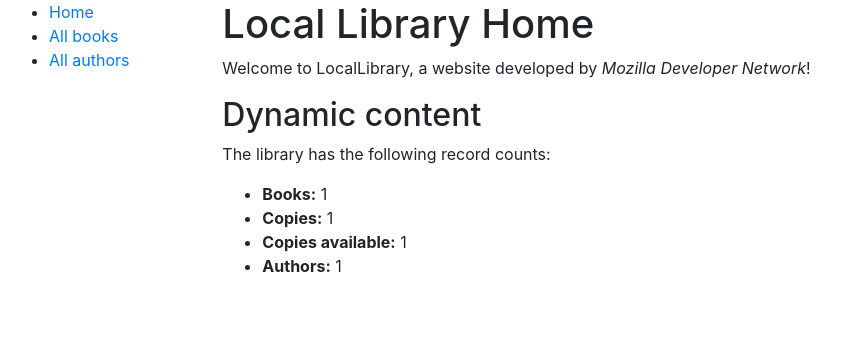
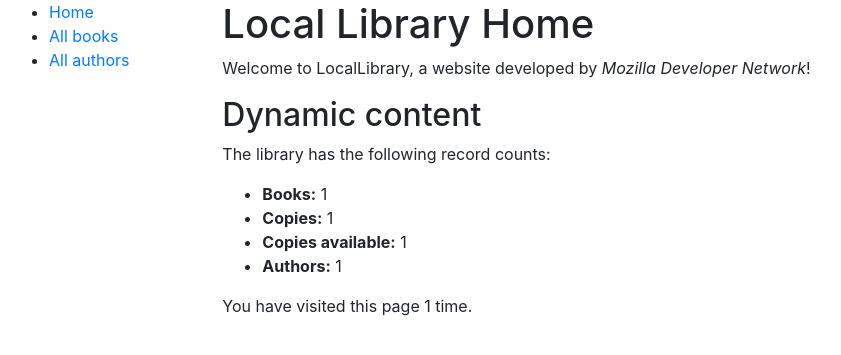
Before and after one commit to wolfitis/locallibrary, a Django app: template catalog/templates/index.html in a window 1280 px wide. Shown: the top 355 px of the page, without its empty margins (6-847 px from the left). Run offline with Django 3.2, Linux system fonts and the light colour scheme; the template is opened without the code that fills it: most values are stand-ins (such as "Sample title", 1, 10 or a date in 2020).

Commit message:
sessions enabled

```diff
--- a/catalog/templates/index.html
+++ b/catalog/templates/index.html
@@ -15,4 +15,6 @@
     <li><strong>Copies available:</strong> {{ num_instances_available }}</li>
     <li><strong>Authors:</strong> {{ num_authors }}</li>
 </ul>
+<p>You have visited this page {{ num_visits }} time{% if num_visits > 1 %}s{% endif %}.</p>
+
 {% endblock %}
--- a/catalog/views.py
+++ b/catalog/views.py
@@ -12,11 +12,16 @@ def index(request):
     num_instances_available = BookInstance.objects.filter(status__exact='a').count()
     num_authors = Author.objects.count()
 
+    # getting visits counts with sessions
+    num_visits = request.session.get('num_visits', 1)
+    request.session['num_visits'] = num_visits + 1
+
     context = {
         'num_books': num_books,
         'num_instances': num_instances,
         'num_instances_available': num_instances_available,
         'num_authors': num_authors,
+        'num_visits': num_visits,
     }
 
     return render(request, 'index.html', context=context)
```
